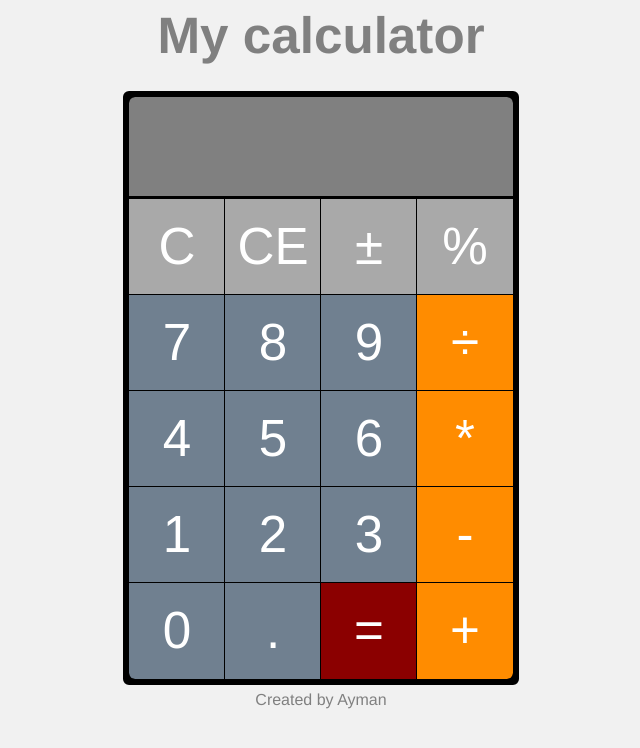
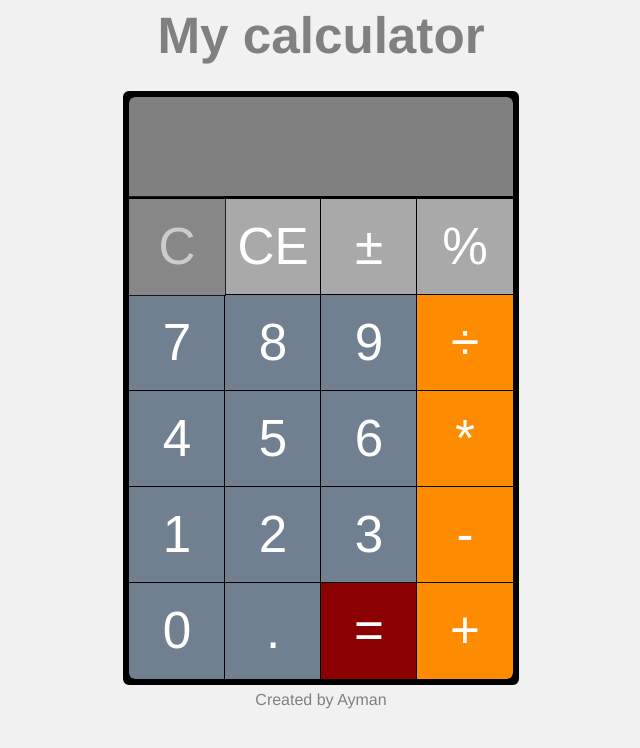
Before and after one commit to Ayman-C/odin-Calculator, a plain HTML site: page index.html in a window 1280 px wide. In both pictures the pointer is over the button 496 px from the left and 245 px from the top of the page. Shown: the whole page, without its empty margins (319-959 px from the left). Drawn offline with Linux system fonts and the light colour scheme.

Commit message:
Add hover effect

```diff
--- a/styles.css
+++ b/styles.css
@@ -44,6 +44,9 @@ header {
     flex-direction: row-reverse;
     align-items: center;
 
+}
+button:hover{
+    opacity:80%;
 }
 
 .displayInput{
```
